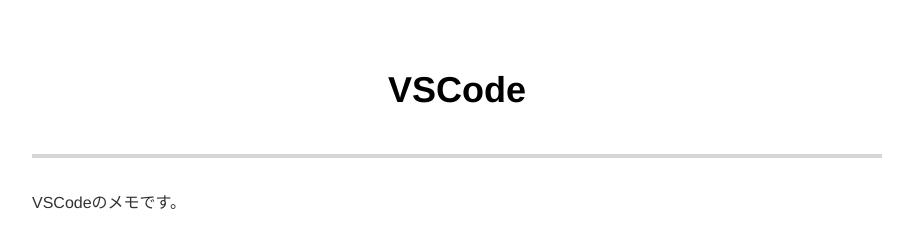
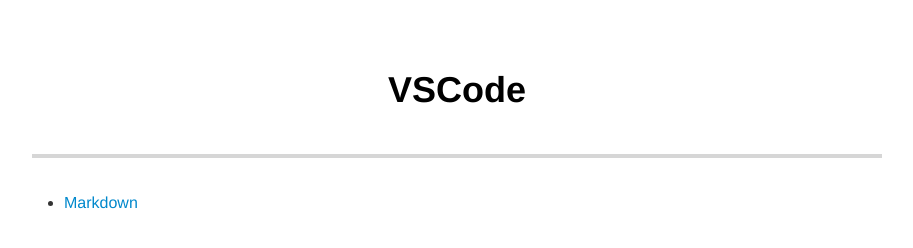
Before and after one commit to odeilly/my-note, a plain HTML site: page doc/vscode/vscode.html in a window 1280 px wide. Shown: the whole page, without its empty margins (183-1096 px from the left). Drawn offline with nearby package versions, Linux system fonts and the light colour scheme.

Commit message:
リンク

```diff
--- a/doc/vscode/vscode.html
+++ b/doc/vscode/vscode.html
@@ -268,7 +268,9 @@ pre[data-line] .line-highlight[data-end]:after {
 <h1 class="mume-header" id="vscode">VSCode</h1>
 
 <hr>
-<p>VSCode&#x306E;&#x30E1;&#x30E2;&#x3067;&#x3059;&#x3002;</p>
+<ul>
+<li><a href="markdown.html">Markdown</a></li>
+</ul>
 
       </div>
 
```
Also changed, not shown: 1 other file.
